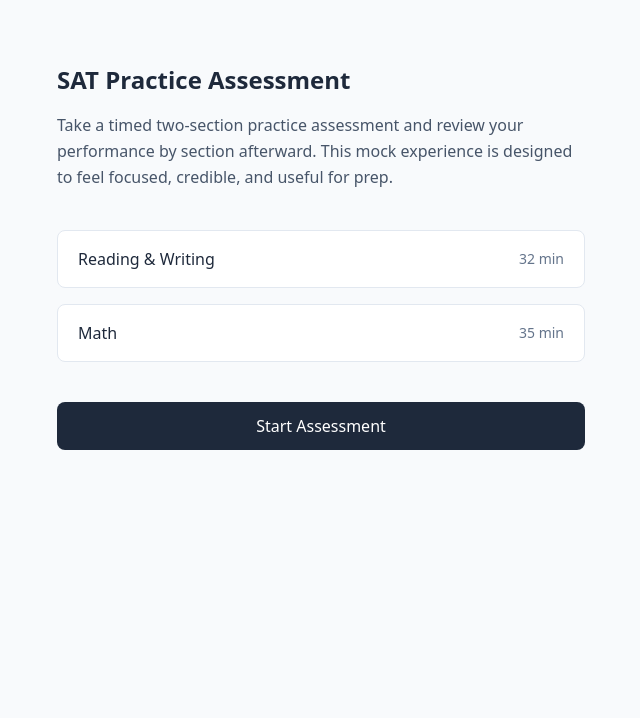
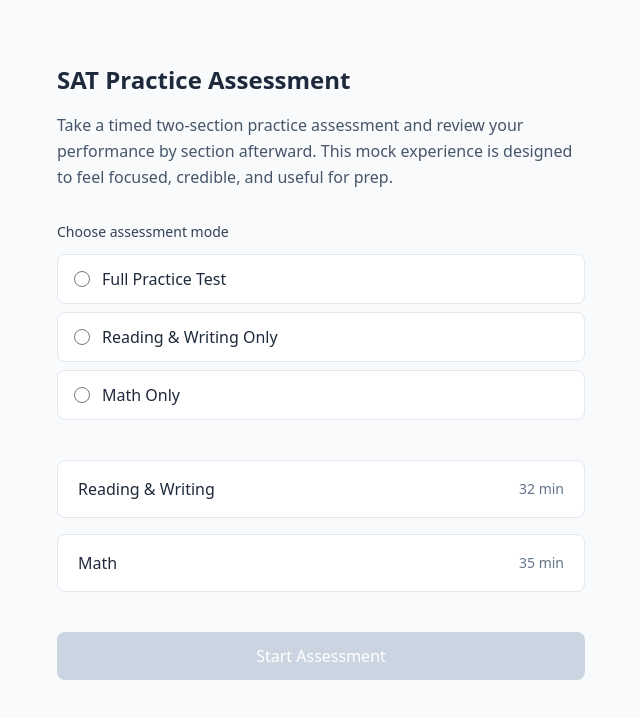
Before and after one commit to njohnson2897/mock-sat-portal, a React (Vite) app in the folder client/: page / in a window 1280 px wide. Shown: the top 718 px of the page, without its empty margins (319-959 px from the left). Built offline with nearby package versions, Linux system fonts and the light colour scheme.

Commit message:
add assessment mode selection to landing page

```diff
--- a/client/src/App.jsx
+++ b/client/src/App.jsx
@@ -1,9 +1,59 @@
+import { useState } from 'react'
+
 const sections = [
   { key: 'reading-writing', title: 'Reading & Writing', durationMinutes: 32 },
   { key: 'math', title: 'Math', durationMinutes: 35 },
 ]
 
+const MODES = [
+  { value: 'full', label: 'Full Practice Test', sectionKeys: ['reading-writing', 'math'] },
+  { value: 'reading-writing', label: 'Reading & Writing Only', sectionKeys: ['reading-writing'] },
+  { value: 'math', label: 'Math Only', sectionKeys: ['math'] },
+]
+
 function App() {
+  const [selectedMode, setSelectedMode] = useState(null)
+  const [view, setView] = useState('landing')
+
+  const handleStart = () => {
+    if (!selectedMode) return
+    setView('assessment')
+  }
+
+  const handleBack = () => {
+    setView('landing')
+  }
+
+  if (view === 'assessment') {
+    const mode = MODES.find((m) => m.value === selectedMode)
+    const includedSections = sections.filter((s) =>
+      mode.sectionKeys.includes(s.key)
+    )
+
+    return (
+      <div className="min-h-screen bg-slate-50">
+        <main className="mx-auto max-w-xl px-6 py-16">
+          <h1 className="text-2xl font-semibold text-slate-800">
+            Assessment
+          </h1>
+          <p className="mt-4 text-slate-600">
+            Mode: {mode.label}
+          </p>
+          <p className="mt-2 text-slate-600">
+            Sections: {includedSections.map((s) => s.title).join(', ')}
+          </p>
+          <button
+            type="button"
+            onClick={handleBack}
+            className="mt-10 rounded-lg border border-slate-300 bg-white px-4 py-2 font-medium text-slate-700 hover:bg-slate-50 transition-colors"
+          >
+            Back
+          </button>
+        </main>
+      </div>
+    )
+  }
+
   return (
     <div className="min-h-screen bg-slate-50">
       <main className="mx-auto max-w-xl px-6 py-16">
@@ -11,10 +61,38 @@
           SAT Practice Assessment
         </h1>
         <p className="mt-4 text-slate-600 leading-relaxed">
-        Take a timed two-section practice assessment and review your performance by
-  section afterward. This mock experience is designed to feel focused,
-  credible, and useful for prep.
+          Take a timed two-section practice assessment and review your performance by
+          section afterward. This mock experience is designed to feel focused,
+          credible, and useful for prep.
         </p>
+
+        <div className="mt-8">
+          <h2 className="text-sm font-medium text-slate-700 mb-3">
+            Choose assessment mode
+          </h2>
+          <div className="space-y-2">
+            {MODES.map((mode) => (
+              <label
+                key={mode.value}
+                className={`flex items-center gap-3 rounded-lg border px-4 py-3 cursor-pointer transition-colors ${
+                  selectedMode === mode.value
+                    ? 'border-slate-800 bg-slate-50 ring-2 ring-slate-800 ring-offset-2'
+                    : 'border-slate-200 bg-white hover:border-slate-300'
+                }`}
+              >
+                <input
+                  type="radio"
+                  name="mode"
+                  value={mode.value}
+                  checked={selectedMode === mode.value}
+                  onChange={() => setSelectedMode(mode.value)}
+                  className="h-4 w-4 text-slate-800"
+                />
+                <span className="font-medium text-slate-800">{mode.label}</span>
+              </label>
+            ))}
+          </div>
+        </div>
 
         <div className="mt-10 space-y-4">
           {sections.map((section) => (
@@ -34,7 +112,9 @@
 
         <button
           type="button"
-          className="mt-10 w-full rounded-lg bg-slate-800 px-4 py-3 font-medium text-white hover:bg-slate-700 transition-colors"
+          onClick={handleStart}
+          disabled={!selectedMode}
+          className="mt-10 w-full rounded-lg bg-slate-800 px-4 py-3 font-medium text-white hover:bg-slate-700 disabled:bg-slate-300 disabled:cursor-not-allowed transition-colors"
         >
           Start Assessment
         </button>
```
